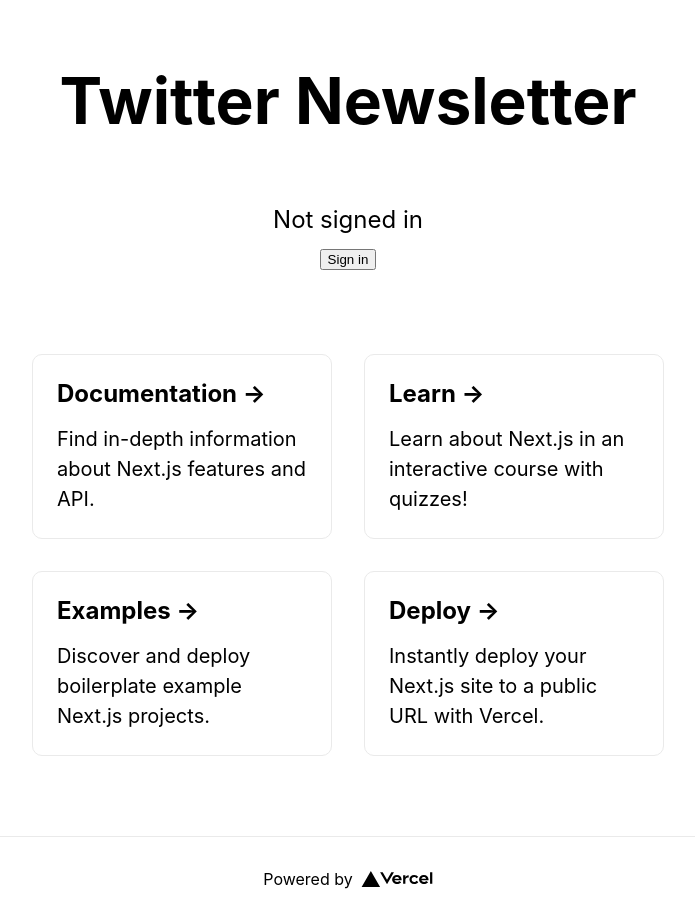
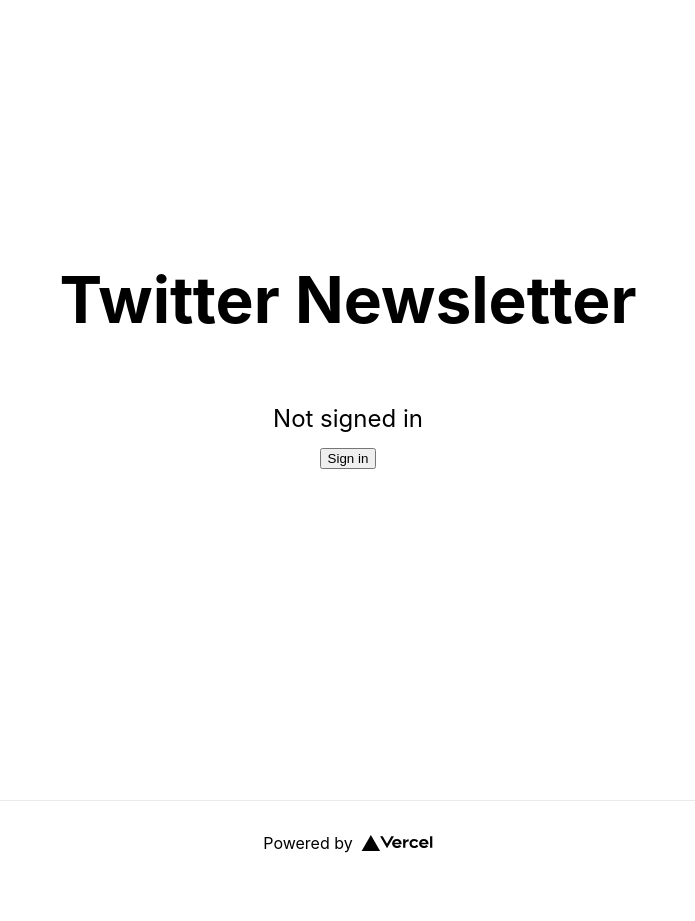
Before and after one commit to rprend/Twitter-Bookmarks, a Next.js app: page / in a window 1280 px wide. Shown: the whole page, without its empty margins (292-987 px from the left). After the commit the page ends 885 px from the top, so only its background shows below. Built offline with nearby package versions, Linux system fonts and the light colour scheme; no server answers.

Commit message:
Removed unnecessary boilerplate

```diff
--- a/pages/index.js
+++ b/pages/index.js
@@ -30,35 +30,7 @@
         </>}
         </p>
 
-        <div className={styles.grid}>
-          <a href="https://nextjs.org/docs" className={styles.card}>
-            <h2>Documentation &rarr;</h2>
-            <p>Find in-depth information about Next.js features and API.</p>
-          </a>
 
-          <a href="https://nextjs.org/learn" className={styles.card}>
-            <h2>Learn &rarr;</h2>
-            <p>Learn about Next.js in an interactive course with quizzes!</p>
-          </a>
-
-          <a
-            href="https://github.com/vercel/next.js/tree/canary/examples"
-            className={styles.card}
-          >
-            <h2>Examples &rarr;</h2>
-            <p>Discover and deploy boilerplate example Next.js projects.</p>
-          </a>
-
-          <a
-            href="https://vercel.com/new?utm_source=create-next-app&utm_medium=default-template&utm_campaign=create-next-app"
-            className={styles.card}
-          >
-            <h2>Deploy &rarr;</h2>
-            <p>
-              Instantly deploy your Next.js site to a public URL with Vercel.
-            </p>
-          </a>
-        </div>
       </main>
 
       <footer className={styles.footer}>
```
Also changed, not shown: 1 other file (tests, documents, lock files or other folders).
